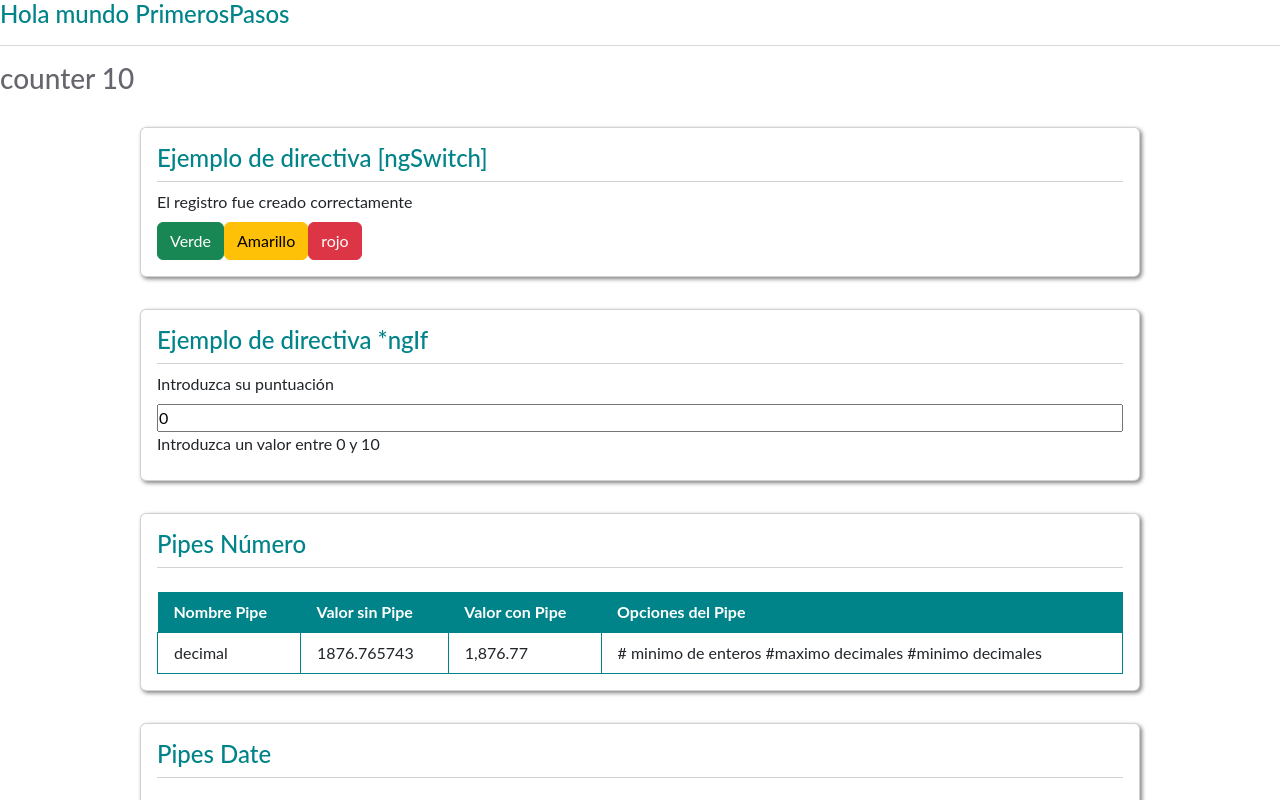
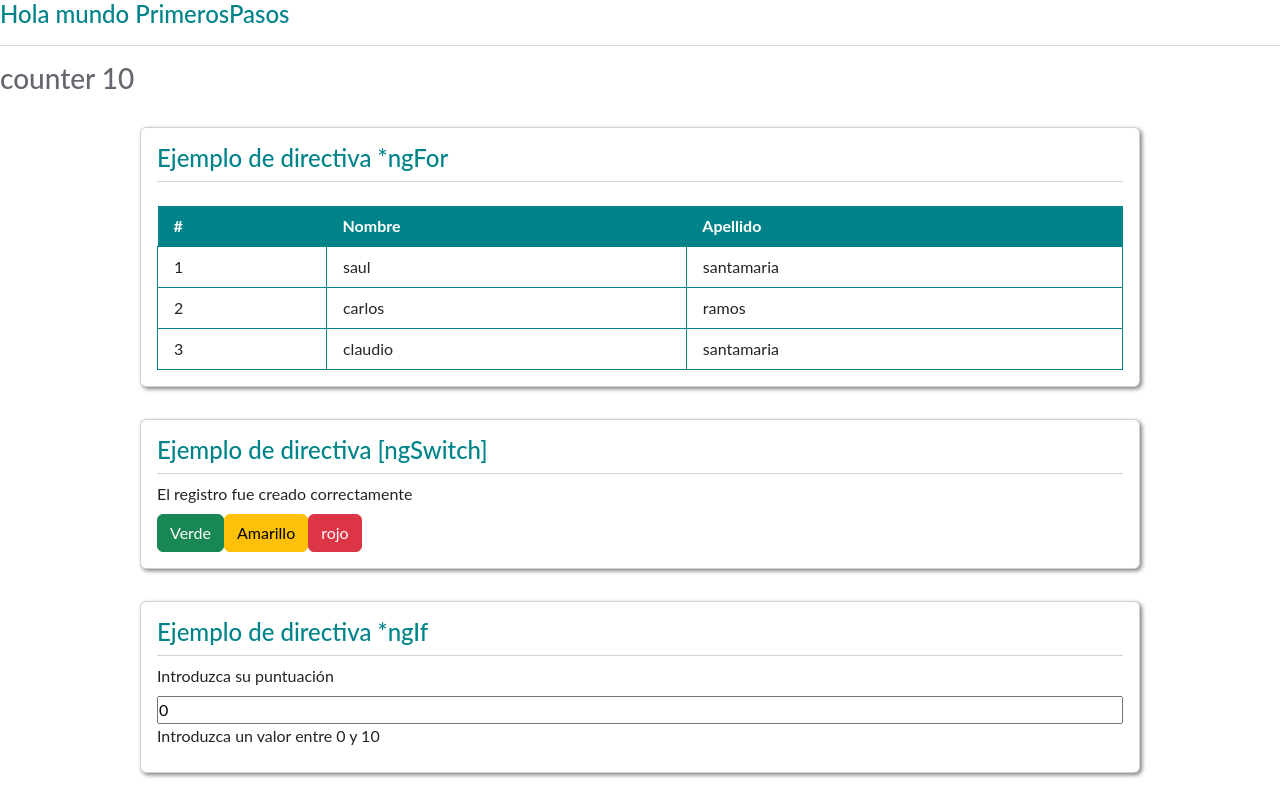
Before and after one commit to saulsistemas/CURSO-ANGULAR, an Angular app: page / in a window 1280 px wide. Shown: the top 800 px of the page. Built offline with nearby package versions, Linux system fonts and the light colour scheme.

Commit message:
directiva *ngFor

```diff
--- /dev/null
+++ b/src/app/03-Directivas/directiva-ng-for/directiva-ng-for.component.html
@@ -0,0 +1,15 @@
+<div class="card">
+  <h1>Ejemplo de directiva *ngFor</h1>
+  <table>
+    <tr>
+      <th>#</th>
+      <th>Nombre</th>
+      <th>Apellido</th>
+    </tr>
+    <tr *ngFor="let usuario of usuarios; let i = index">
+      <td>{{ i+1}}</td>
+      <td>{{ usuario.nombre}}</td>
+      <td>{{ usuario.apellido}}</td>
+    </tr>
+  </table>
+</div>
--- /dev/null
+++ b/src/app/03-Directivas/directiva-ng-for/directiva-ng-for.component.ts
@@ -0,0 +1,16 @@
+import { Component } from '@angular/core';
+import { Usuario } from '../../01-Binding/interface/usuario.inteface';
+
+@Component({
+  selector: 'app-directiva-ng-for',
+  templateUrl: './directiva-ng-for.component.html',
+  styles: ``
+})
+export class DirectivaNgForComponent {
+
+  public usuarios:Array<Usuario> =[
+    {nombre:'saul',apellido:'santamaria'},
+    {nombre:'carlos',apellido:'ramos'},
+    {nombre:'claudio',apellido:'santamaria'},
+  ]
+}
--- a/src/app/app.component.html
+++ b/src/app/app.component.html
@@ -1,6 +1,7 @@
 <h1>Hola mundo {{title}}</h1>
 <hr>
 <h3>counter {{contador}}</h3>
+<app-directiva-ng-for></app-directiva-ng-for>
 <app-directiva-ng-switch></app-directiva-ng-switch>
 <app-directiva-ng-if></app-directiva-ng-if>
 <app-pipes></app-pipes>
--- a/src/app/app.module.ts
+++ b/src/app/app.module.ts
@@ -12,6 +12,7 @@ import { OneWayBindingComponent } from './01-Binding/one-way-binding/one-way-bin
 import { PipesComponent } from './02-Pipes/pipes/pipes.component';
 import { DirectivaNgIfComponent } from './03-Directivas/directiva-ng-if/directiva-ng-if.component';
 import { DirectivaNgSwitchComponent } from './03-Directivas/directiva-ng-switch/directiva-ng-switch.component';
+import { DirectivaNgForComponent } from './03-Directivas/directiva-ng-for/directiva-ng-for.component';
 
 @NgModule({
   declarations: [
@@ -23,7 +24,8 @@ import { DirectivaNgSwitchComponent } from './03-Directivas/directiva-ng-switch/
     OneWayBindingComponent,
     PipesComponent,
     DirectivaNgIfComponent,
-    DirectivaNgSwitchComponent
+    DirectivaNgSwitchComponent,
+    DirectivaNgForComponent
   ],
   imports: [
     BrowserModule,
```
